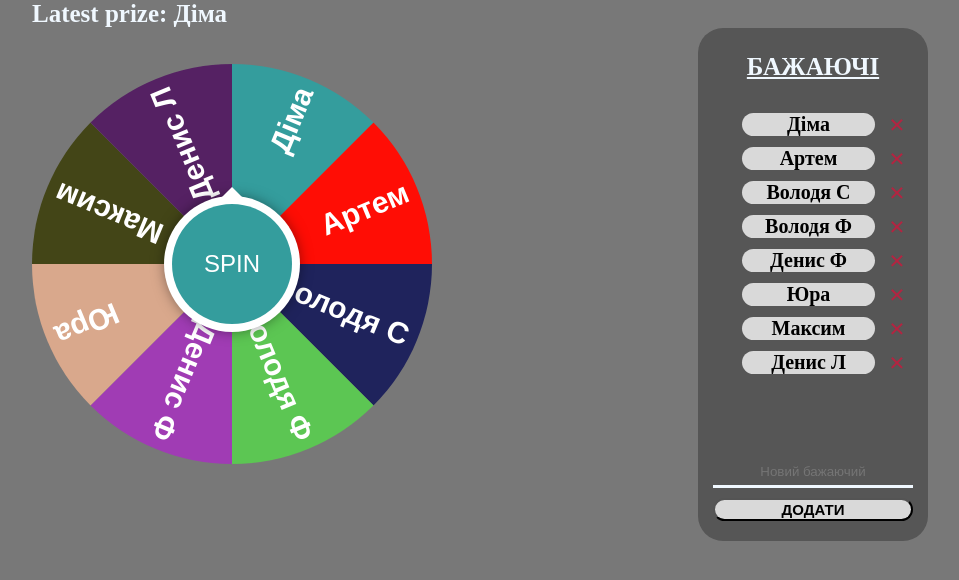
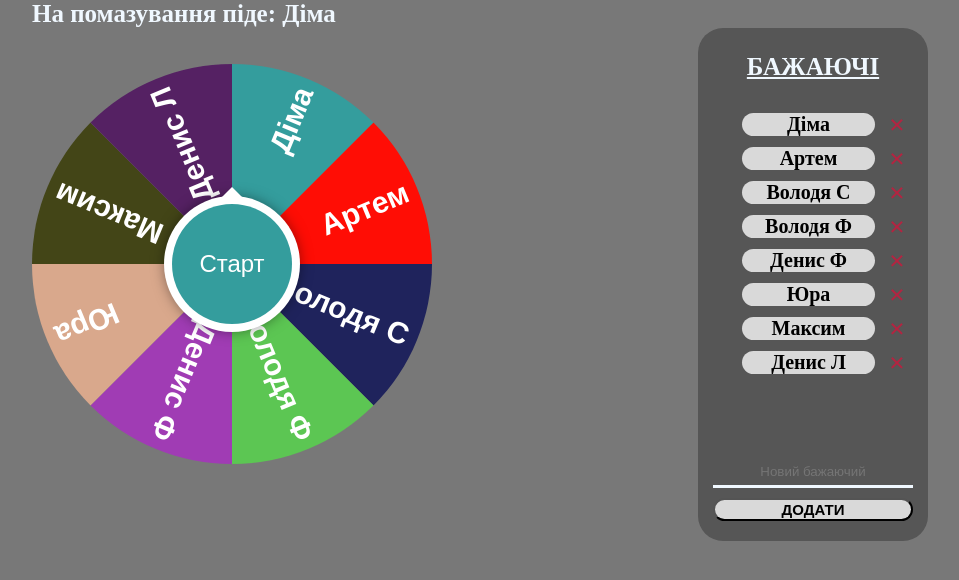
Before and after one commit to RomaPLETiuk/WheelOf_Fortune, a plain HTML site: page index.html in a window 1280 px wide. Shown: the whole page, without its empty margins (160-1119 px from the left). Drawn offline with Linux system fonts and the light colour scheme.

Commit message:
Update index.html

```diff
--- a/index.html
+++ b/index.html
@@ -188,7 +188,7 @@
                 }
             }
         </style>
-        <title>Wheel of Fortune</title>
+        <title>помазування</title>
     </head>
 
 
@@ -305,10 +305,10 @@
                     if (value) {
                         const color = colors[index];
                         ctx.canvas.style.transform = `rotate(${ang - PI / 2}rad)`;
-                        elSpin.textContent = !angVel ? "SPIN" : value.toString();
+                        elSpin.textContent = !angVel ? "Старт" : value.toString();
                         elSpin.style.background = color;
                         result.textContent = value.toString();
-                        latestPrize.textContent = `Latest prize: ${value}`;
+                        latestPrize.textContent = `На помазування піде: ${value}`;
                     }
                 }
 
```
